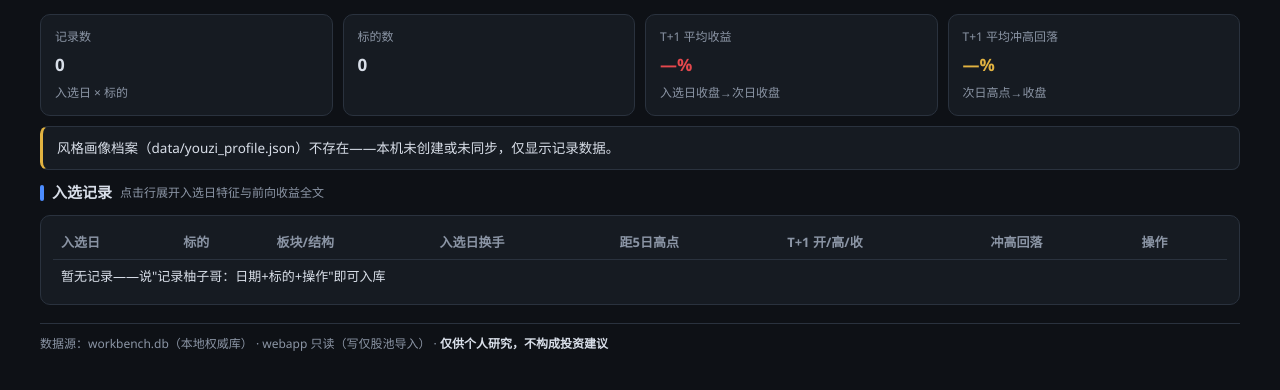
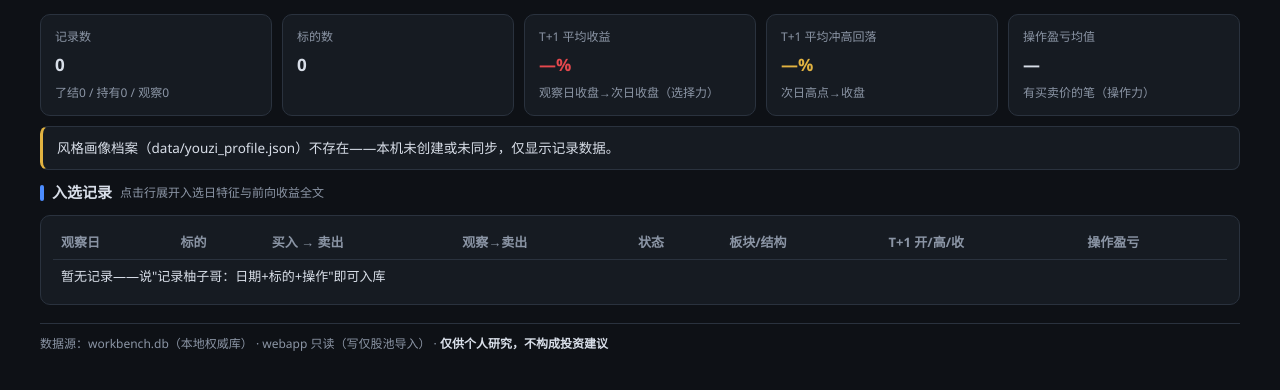
Before and after one commit to Ewan-yu/zcode_financial, a Flask app: page /youzi in a window 1280 px wide. Shown: the part 125-515 px from the top of the page. Run offline with Flask 3, Linux system fonts and the light colour scheme; data that the repository does not hold is empty; some libraries are stand-ins or nearby versions.

Commit message:
柚子哥记录增加生命周期三时点：watch_date/buy_date/sell_date/sell_price
- 用户要求：加入观察、买入、卖出时间都必须记录（存量迁移：芒果/掌阅 观察10-15卖出10-16，买入日未提供）
- /youzi 页：观察日/买入→卖出/观察→卖出天数/状态徽章（已了结·持有中·观察中）/
  操作盈亏列；统计卡加状态分布与操作盈亏均值（操作力口径）
- 数据字典同步

```diff
--- a/tools/db.py
+++ b/tools/db.py
@@ -132,9 +132,11 @@ CREATE TABLE IF NOT EXISTS trade_events (
 CREATE TABLE IF NOT EXISTS youzi_picks (
   date TEXT, code TEXT, name TEXT,
   note TEXT,                          -- 柚子哥理由/用户转述备注
-  entry_ref REAL,                     -- 参考介入价（如提供）
+  entry_ref REAL,                     -- 参考介入价（买入价，如提供）
   features TEXT,                      -- 入选日特征快照 JSON
-  fwd TEXT,                           -- 前向收益 JSON {t1_open,t1_high,t1,t3,t5,t10,...}
+  fwd TEXT,                           -- 前向收益 JSON（以观察日/名单日为基准）
+  watch_date TEXT, buy_date TEXT, sell_date TEXT,  -- 生命周期三时点（用户要求必记）
+  sell_price REAL,                    -- 卖出价（如提供，与 entry_ref 算操作盈亏）
   PRIMARY KEY(date, code)
 );
 CREATE TABLE IF NOT EXISTS macro (
--- a/tools/gen_datadict.py
+++ b/tools/gen_datadict.py
@@ -132,7 +132,9 @@ COLS = {
         "note": "备注（用户转述原文/名称核实依据/柚子哥理由）",
         "entry_ref": "参考介入价（如提供；NULL=未知）",
         "features": "JSON 入选日特征快照（板块/收盘/振幅特征/近5日高点距离/换手/成交额/启动结构）",
-        "fwd": "JSON 前向收益与作者操作 {t1_open%/t1_high%/t1_close%/t1_冲高回落%/t3%/t5%/t10%/author_action}",
+        "fwd": "JSON 前向收益与柚子哥操作 {t1_open%/t1_high%/t1_close%/t1_冲高回落%/t3%/t5%/t10%/author_action}",
+        "watch_date": "加入观察日（用户要求必记）", "buy_date": "买入日（未提供则 NULL）",
+        "sell_date": "卖出日", "sell_price": "卖出价（与 entry_ref 算操作盈亏%）",
     },
 }
 
--- a/webapp/app.py
+++ b/webapp/app.py
@@ -352,13 +352,32 @@ def youzi():
     rows = q("SELECT * FROM youzi_picks ORDER BY date DESC, code")
     recs = []
     for r in rows:
-        recs.append({**r, "f": jload(r.get("features"), {}) or {},
-                     "w": jload(r.get("fwd"), {}) or {}})
+        rec = {**r, "f": jload(r.get("features"), {}) or {},
+               "w": jload(r.get("fwd"), {}) or {}}
+        # 生命周期派生：状态 / 观察→卖出自然日 / 操作盈亏%
+        import datetime as _dt
+        wd, bd, sd = rec.get("watch_date"), rec.get("buy_date"), rec.get("sell_date")
+        rec["status"] = ("已了结" if sd else "持有中" if bd else "观察中")
+        try:
+            d0 = _dt.date.fromisoformat((wd or rec["date"])[:10])
+            d1 = _dt.date.fromisoformat((sd or _dt.date.today().isoformat())[:10])
+            rec["days"] = (d1 - d0).days
+        except ValueError:
+            rec["days"] = None
+        ep, sp = rec.get("entry_ref"), rec.get("sell_price")
+        rec["op_ret"] = round((sp / ep - 1) * 100, 2) if ep and sp else None
+        recs.append(rec)
     t1 = [r["w"].get("t1_close%") for r in recs if r["w"].get("t1_close%") is not None]
     retr = [r["w"].get("t1_冲高回落%") for r in recs if r["w"].get("t1_冲高回落%") is not None]
+    ops = [r["op_ret"] for r in recs if r["op_ret"] is not None]
     stats = {"记录数": len(recs), "标的数": len({r["code"] for r in recs}),
              "T+1均值%": round(sum(t1) / len(t1), 2) if t1 else None,
-             "T+1平均冲高回落%": round(sum(retr) / len(retr), 2) if retr else None}
+             "T+1平均冲高回落%": round(sum(retr) / len(retr), 2) if retr else None,
+             "状态分布": "了结%d / 持有%d / 观察%d" % (
+                 sum(1 for r in recs if r["status"] == "已了结"),
+                 sum(1 for r in recs if r["status"] == "持有中"),
+                 sum(1 for r in recs if r["status"] == "观察中")),
+             "操作盈亏均值%": round(sum(ops) / len(ops), 2) if ops else None}
     profile = None
     pp = ROOT / "data" / "youzi_profile.json"
     if pp.exists():
--- a/webapp/templates/youzi.html
+++ b/webapp/templates/youzi.html
@@ -5,10 +5,11 @@
   <span class="date">实证校准数据流 · 全部短线性质、依行情灵活进出（同一票可反复做）</span></header>
 
 <div class="cards">
-  <div class="card"><div class="k">记录数</div><div class="v">{{ stats.记录数 }}</div><div class="s">入选日 × 标的</div></div>
+  <div class="card"><div class="k">记录数</div><div class="v">{{ stats.记录数 }}</div><div class="s">{{ stats.状态分布 }}</div></div>
   <div class="card"><div class="k">标的数</div><div class="v">{{ stats.标的数 }}</div></div>
-  <div class="card"><div class="k">T+1 平均收益</div><div class="v {{ 'down' if (stats['T+1均值%'] or 0) < 0 else 'up' }}">{{ stats['T+1均值%'] if stats['T+1均值%'] is not none else '—' }}%</div><div class="s">入选日收盘→次日收盘</div></div>
+  <div class="card"><div class="k">T+1 平均收益</div><div class="v {{ 'down' if (stats['T+1均值%'] or 0) < 0 else 'up' }}">{{ stats['T+1均值%'] if stats['T+1均值%'] is not none else '—' }}%</div><div class="s">观察日收盘→次日收盘（选择力）</div></div>
   <div class="card"><div class="k">T+1 平均冲高回落</div><div class="v warn">{{ stats['T+1平均冲高回落%'] if stats['T+1平均冲高回落%'] is not none else '—' }}%</div><div class="s">次日高点→收盘</div></div>
+  <div class="card"><div class="k">操作盈亏均值</div><div class="v">{{ stats['操作盈亏均值%'] if stats['操作盈亏均值%'] is not none else '—' }}{% if stats['操作盈亏均值%'] is not none %}%{% endif %}</div><div class="s">有买卖价的笔（操作力）</div></div>
 </div>
 
 {% if profile %}
@@ -34,21 +35,21 @@
 <div class="sec"><h2>入选记录 <span class="sub">点击行展开入选日特征与前向收益全文</span></h2>
 <div class="tbl">
 <table>
-<thead><tr><th>入选日</th><th>标的</th><th>板块/结构</th><th>入选日换手</th><th>距5日高点</th><th>T+1 开/高/收</th><th>冲高回落</th><th>操作</th></tr></thead><tbody>
+<thead><tr><th>观察日</th><th>标的</th><th>买入 → 卖出</th><th>观察→卖出</th><th>状态</th><th>板块/结构</th><th>T+1 开/高/收</th><th>操作盈亏</th></tr></thead><tbody>
 {% for r in recs %}
 <tr>
-  <td>{{ r.date }}</td>
+  <td>{{ r.watch_date or r.date }}</td>
   <td><a href="{{ url_for('stock', code=r.code) }}">{{ r.name }}</a></td>
+  <td>{{ r.buy_date or '<span style="color:var(--muted)">未提供</span>' | safe }} → {{ r.sell_date or '—' }}</td>
+  <td>{{ r.days if r.days is not none else '—' }} 天</td>
+  <td><span class="badge {{ 'cold' if r.status == '已了结' else 'up' if r.status == '持有中' else 'warn' }}">{{ r.status }}</span></td>
   <td class="cold">{{ (r.f.get('启动以来') or '')[:14] }}</td>
-  <td>{{ r.f.get('入选日换手%') or '—' }}%</td>
-  <td>{{ r.f.get('距近5日高点%') if r.f.get('距近5日高点%') is not none else '—' }}%</td>
   <td>{% set w = r.w %}{% if w.get('t1_open%') is not none %}
       <span class="{{ 'up' if w['t1_open%'] > 0 else 'down' }}">{{ w['t1_open%'] }}%</span> /
       <span class="{{ 'up' if w['t1_high%'] > 0 else 'down' }}">{{ w['t1_high%'] }}%</span> /
       <span class="{{ 'up' if w['t1_close%'] > 0 else 'down' }}">{{ w['t1_close%'] }}%</span>
       {% else %}待积累{% endif %}</td>
-  <td class="warn">{{ w.get('t1_冲高回落%') if w.get('t1_冲高回落%') is not none else '—' }}%</td>
-  <td class="cold">{{ w.get('author_action') or '持有中' }}</td>
+  <td>{% if r.op_ret is not none %}<span class="{{ 'up' if r.op_ret > 0 else 'down' }}">{{ r.op_ret }}%</span>{% else %}—{% endif %}</td>
 </tr>
 <tr><td colspan="8" style="padding:0"><details style="font-size:12px;padding:6px 8px;background:rgba(42,50,62,.18)">
   <summary style="cursor:pointer;color:var(--muted)">展开特征与前向全文</summary>
```
